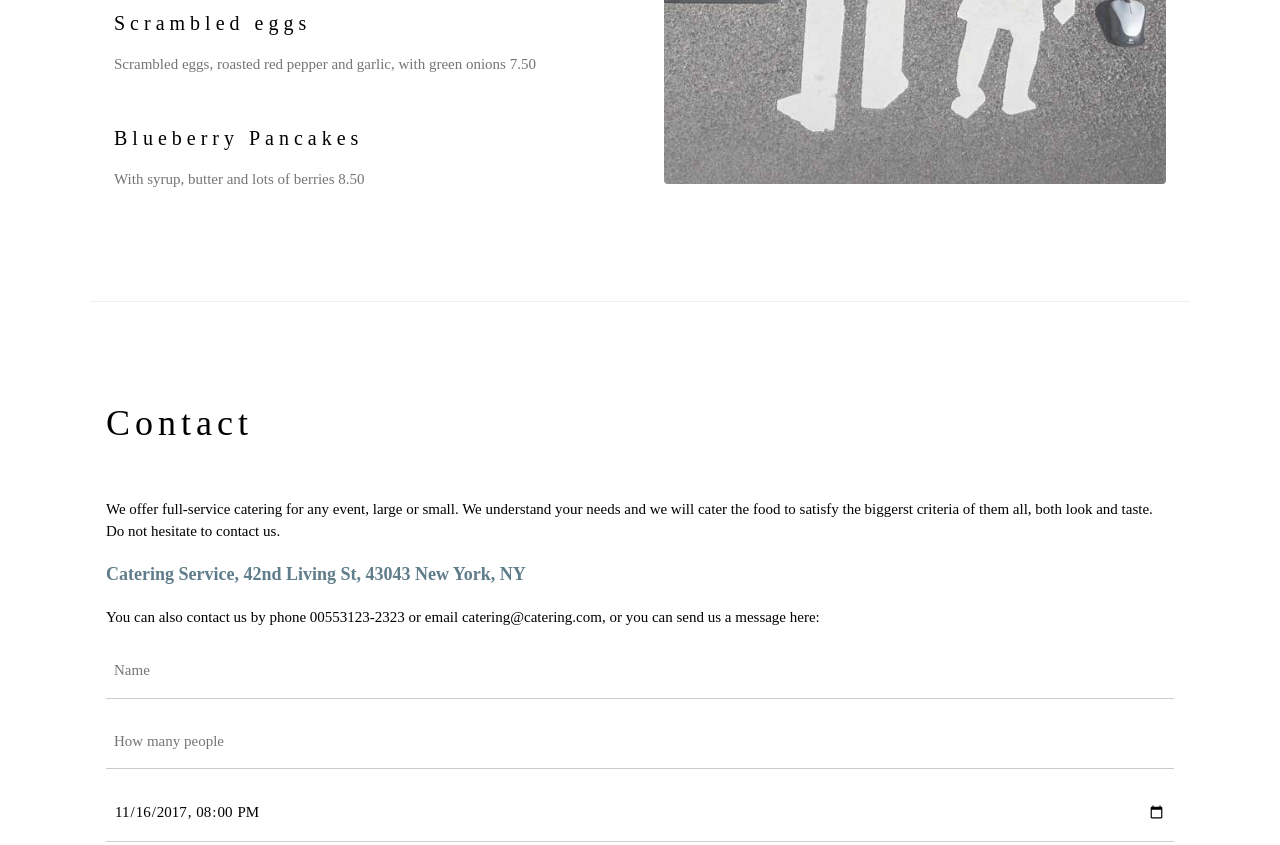
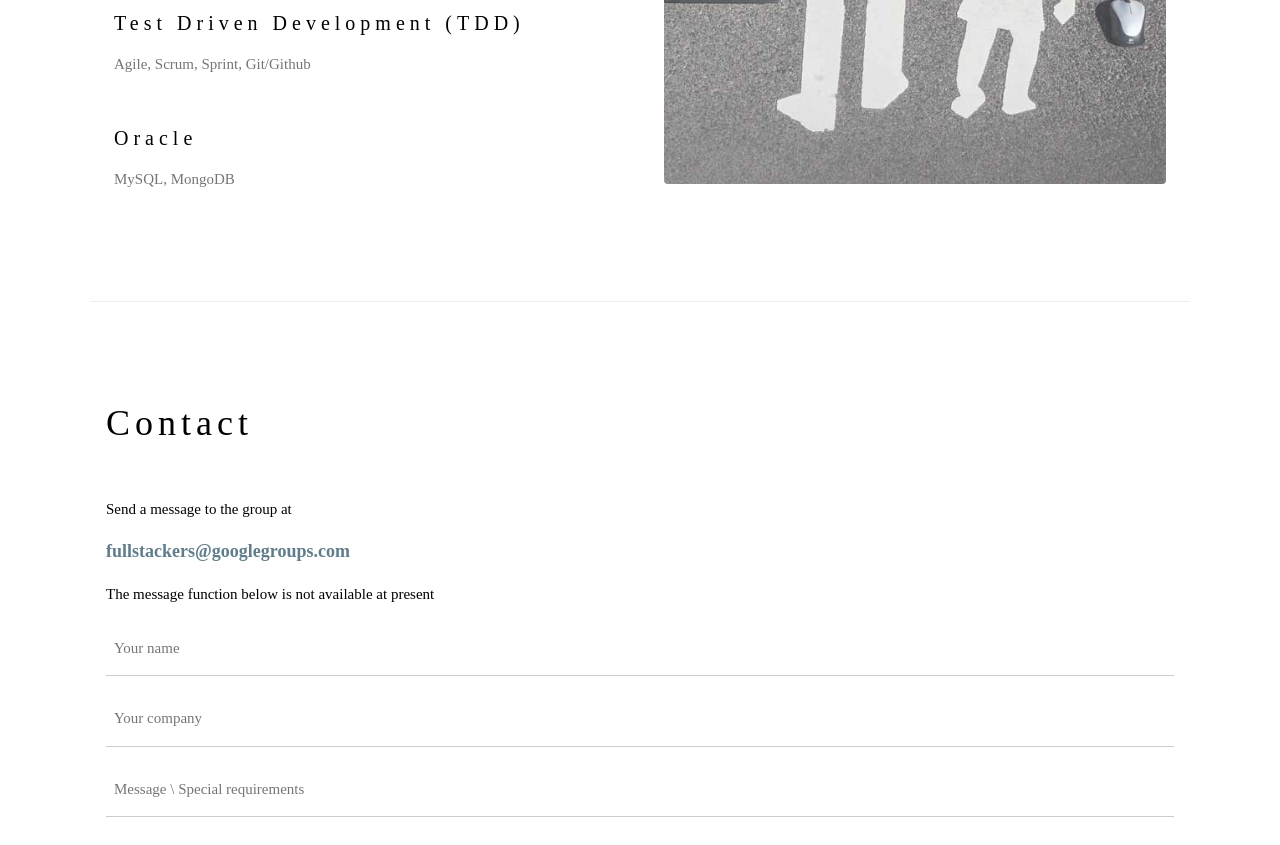
Before and after one commit to johanpeyron/fullstackers, a website: page src/index.html in a window 1280 px wide. Shown: the part 1980-2825 px from the top of the page. Drawn offline with Linux system fonts and the light colour scheme.

Commit message:
going live at fullstackers.se

```diff
--- a/src/index.html
+++ b/src/index.html
@@ -66,11 +66,11 @@ h1,h2,h3,h4,h5,h6 {
       <h4>Oracle</h4>
       <p class="w3-text-grey">SQL, PL/SQL</p><br>
 
-      <h4>Scrambled eggs</h4>
-      <p class="w3-text-grey">Scrambled eggs, roasted red pepper and garlic, with green onions 7.50</p><br>
+      <h4>Test Driven Development (TDD)</h4>
+      <p class="w3-text-grey">Agile, Scrum, Sprint, Git/Github</p><br>
 
-      <h4>Blueberry Pancakes</h4>
-      <p class="w3-text-grey">With syrup, butter and lots of berries 8.50</p>
+      <h4>Oracle</h4>
+      <p class="w3-text-grey">MySQL, MongoDB</p>
     </div>
 
     <div class="w3-col l6 w3-padding-large">
@@ -83,13 +83,12 @@ h1,h2,h3,h4,h5,h6 {
   <!-- Contact Section -->
   <div class="w3-container w3-padding-64" id="contact">
     <h1>Contact</h1><br>
-    <p>We offer full-service catering for any event, large or small. We understand your needs and we will cater the food to satisfy the biggerst criteria of them all, both look and taste. Do not hesitate to contact us.</p>
-    <p class="w3-text-blue-grey w3-large"><b>Catering Service, 42nd Living St, 43043 New York, NY</b></p>
-    <p>You can also contact us by phone 00553123-2323 or email catering@catering.com, or you can send us a message here:</p>
+    <p>Send a message to the group at</p>
+    <p class="w3-text-blue-grey w3-large"><b>fullstackers@googlegroups.com</b></p>
+    <p>The message function below is not available at present</p>
     <form action="/action_page.php" target="_blank">
-      <p><input class="w3-input w3-padding-16" type="text" placeholder="Name" required name="Name"></p>
-      <p><input class="w3-input w3-padding-16" type="number" placeholder="How many people" required name="People"></p>
-      <p><input class="w3-input w3-padding-16" type="datetime-local" placeholder="Date and time" required name="date" value="2017-11-16T20:00"></p>
+      <p><input class="w3-input w3-padding-16" type="text" placeholder="Your name" required name="Name"></p>
+      <p><input class="w3-input w3-padding-16" type="text" placeholder="Your company" required name="Company"></p>
       <p><input class="w3-input w3-padding-16" type="text" placeholder="Message \ Special requirements" required name="Message"></p>
       <p><button class="w3-button w3-light-grey w3-section" type="submit">SEND MESSAGE</button></p>
     </form>
```
